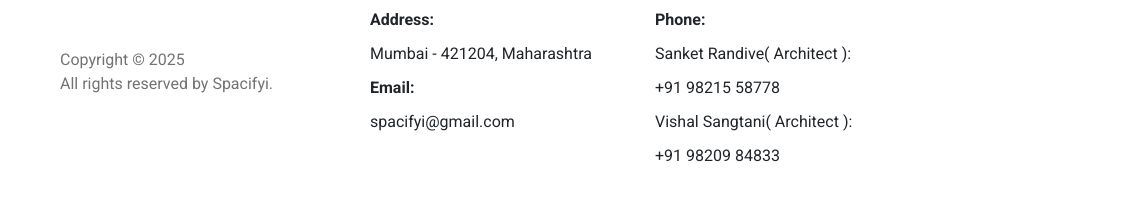
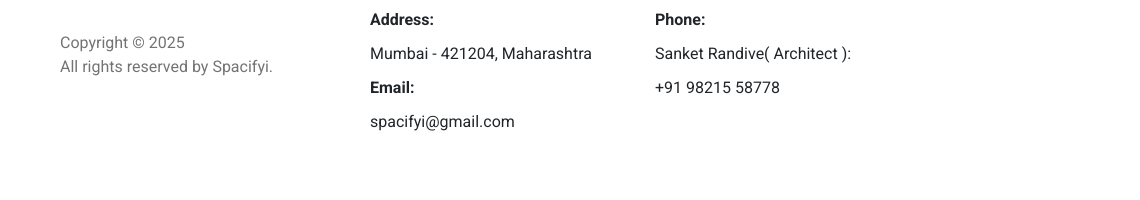
Before and after one commit to sanky16/spacifyifinal, a plain HTML site: page index.html in a window 1280 px wide. Shown: the part 4547-4747 px from the top of the page, 0-1140 px from the left. Drawn offline with Linux system fonts and the light colour scheme.

Commit message:
Update index.html

```diff
--- a/index.html
+++ b/index.html
@@ -461,8 +461,6 @@
 									<li><span style="font-weight:bold">Phone:</span></li>
 									<li>Sanket Randive( Architect ):</li>
 									<li>+91 98215 58778</li>
-									<li>Vishal Sangtani( Architect ):</li>
-									<li>+91 98209 84833</li>
 								</ul>
 							</div>
 						</div>
```
